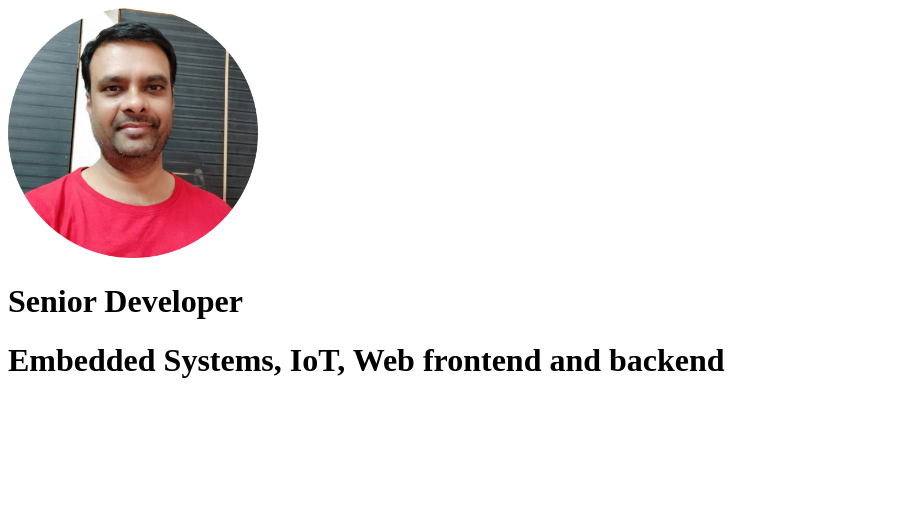
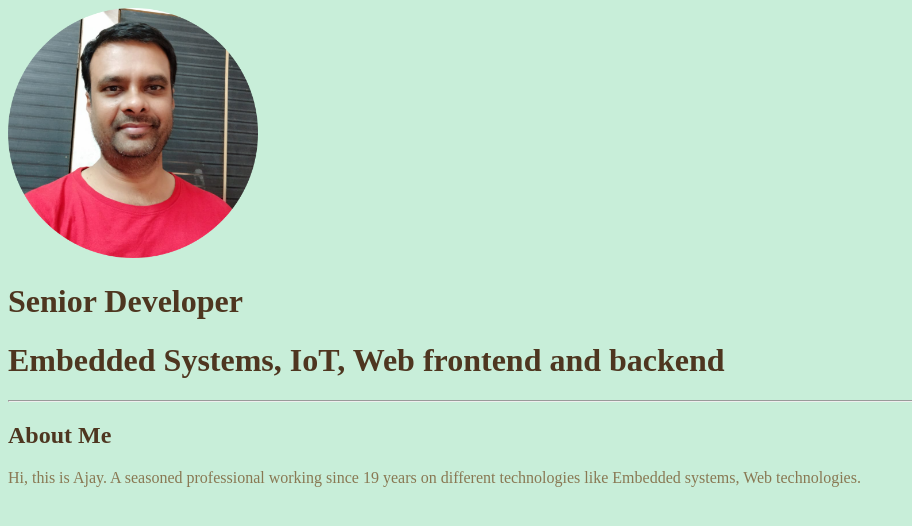
Before and after one commit to ajay7904/cv, a plain HTML site: page index.html in a window 1280 px wide. Shown: the whole page, without its empty margins (0-912 px from the left). Drawn offline with Linux system fonts and the light colour scheme.

Commit message:
image updated

```diff
--- a/index.html
+++ b/index.html
@@ -6,9 +6,15 @@
     <meta name="viewport" content="width=device-width, initial-scale=1.0">
     <title>Senior Developer</title>
 </head>
-<body>
-    <img src="./images/ajay.png" alt="ajay profile picture" height="250" width="250">
-    <h1>Senior Developer</h1>
-    <h1>Embedded Systems, IoT, Web frontend and backend</h1>
+<body style="background-color:#c8eed9;">
+    <img src="./images/ajay.png" alt="ajay profile picture" height="250" width="250" title="ajay profile picture">
+    <h1 style="color: #4e3620;">Senior Developer</h1>
+    <h1 style="color: #4e3620;">Embedded Systems, IoT, Web frontend and backend</h1>
+    <hr>
+    <h2 style="color: #4e3620;">About Me</h2>
+    <p style="color: #897853;">
+        Hi, this is Ajay. A seasoned professional working since 19 years on different technologies like Embedded systems,
+        Web technologies.
+    </p>
 </body>
 </html>
```
